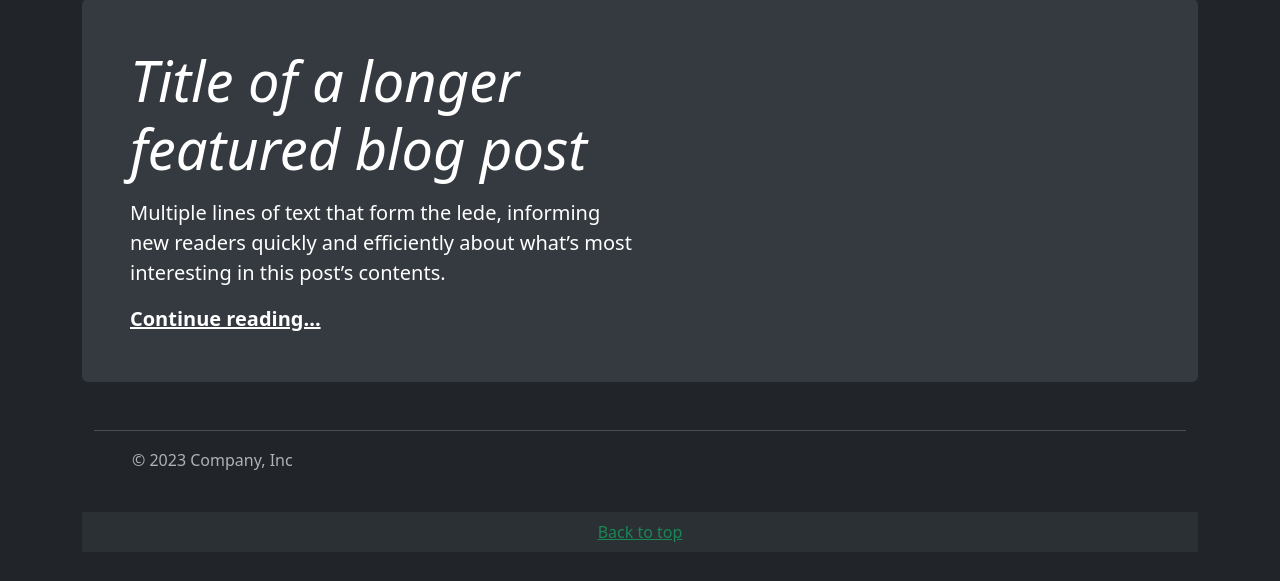
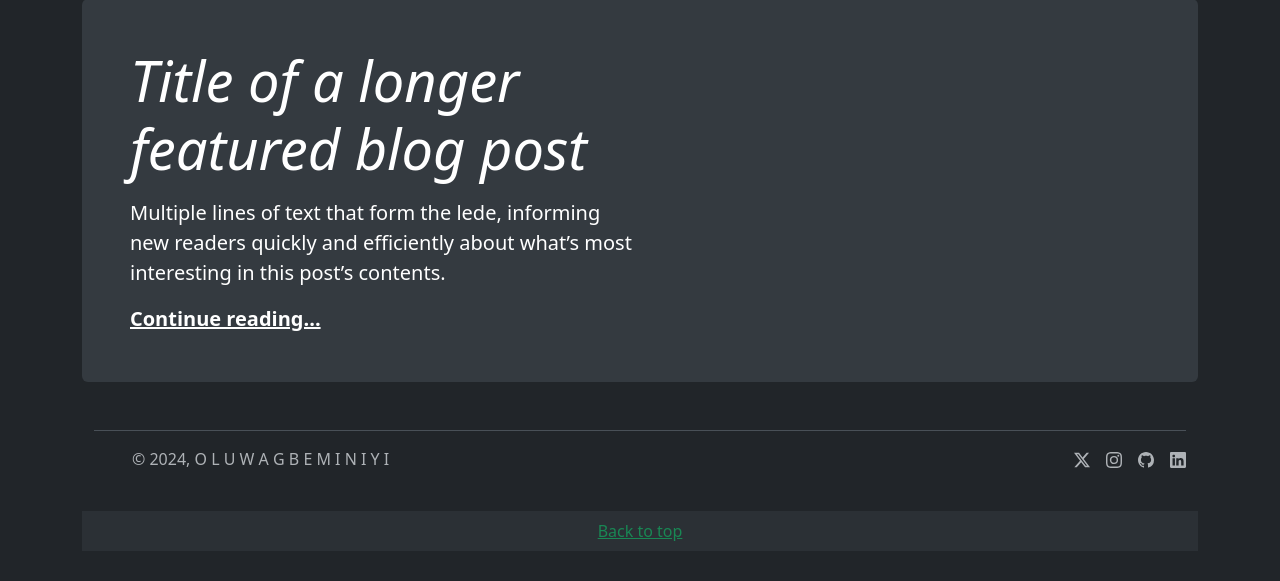
Before and after one commit to Gbeminiyi-A/News_App, a Flask app: page / in a window 1280 px wide. Shown: the part 154-735 px from the top of the page. Run offline with Flask 3, Linux system fonts and the light colour scheme; data that the repository does not hold is empty.

Commit message:
Added my links to the footer and set the year to update dynamically

```diff
--- a/main.py
+++ b/main.py
@@ -1,3 +1,4 @@
+import datetime
 import requests
 from flask import Flask, render_template, request
 import os
@@ -6,6 +7,8 @@ NEWS_APIKEY = os.environ.get('NEWS_APIKEY')
 
 
 app = Flask(__name__)
+
+year = datetime.datetime.now().year
 
 
 @app.route("/", methods=['GET', 'POST'])
@@ -21,7 +24,7 @@ def home_page():
         search_response = requests.get(search_url)
         search_articles = search_response.json()['articles']
         return render_template('search.html', search_articles=search_articles)
-    return render_template('home.html', articles=articles)
+    return render_template('home.html', articles=articles, year=year)
 
 
 @app.route("/nigeria", methods=['GET', 'POST'])
--- a/templates/base.html
+++ b/templates/base.html
@@ -57,18 +57,32 @@
                         <use xlink:href="#bootstrap"></use>
                     </svg>
                 </a>
-                <span class="mb-3 mb-md-0 text-body-secondary">© 2023 Company, Inc</span>
+                <span class="mb-3 mb-md-0 text-body-secondary">© {{ year }}, O L U W A G B E M I N I Y I</span>
             </div>
 
             <ul class="nav col-md-4 justify-content-end list-unstyled d-flex">
-                <li class="ms-3"><a class="text-body-secondary" href="#"><svg class="bi" width="24" height="24">
-                            <use xlink:href="#twitter"></use>
+                <li class="ms-3"><a class="text-body-secondary" href="https://twitter.com/Gbeminiyi_A"><svg
+                            xmlns="http://www.w3.org/2000/svg" width="16" height="16" fill="currentColor"
+                            class="bi bi-twitter-x" viewBox="0 0 16 16">
+                            <path
+                                d="M12.6.75h2.454l-5.36 6.142L16 15.25h-4.937l-3.867-5.07-4.425 5.07H.316l5.733-6.57L0 .75h5.063l3.495 4.633L12.601.75Zm-.86 13.028h1.36L4.323 2.145H2.865z" />
                         </svg></a></li>
-                <li class="ms-3"><a class="text-body-secondary" href="#"><svg class="bi" width="24" height="24">
-                            <use xlink:href="#instagram"></use>
+                <li class="ms-3"><a class="text-body-secondary" href="https://www.instagram.com/neeyee___/"><svg
+                            xmlns="http://www.w3.org/2000/svg" width="16" height="16" fill="currentColor"
+                            class="bi bi-instagram" viewBox="0 0 16 16">
+                            <path
+                                d="M8 0C5.829 0 5.556.01 4.703.048 3.85.088 3.269.222 2.76.42a3.9 3.9 0 0 0-1.417.923A3.9 3.9 0 0 0 .42 2.76C.222 3.268.087 3.85.048 4.7.01 5.555 0 5.827 0 8.001c0 2.172.01 2.444.048 3.297.04.852.174 1.433.372 1.942.205.526.478.972.923 1.417.444.445.89.719 1.416.923.51.198 1.09.333 1.942.372C5.555 15.99 5.827 16 8 16s2.444-.01 3.298-.048c.851-.04 1.434-.174 1.943-.372a3.9 3.9 0 0 0 1.416-.923c.445-.445.718-.891.923-1.417.197-.509.332-1.09.372-1.942C15.99 10.445 16 10.173 16 8s-.01-2.445-.048-3.299c-.04-.851-.175-1.433-.372-1.941a3.9 3.9 0 0 0-.923-1.417A3.9 3.9 0 0 0 13.24.42c-.51-.198-1.092-.333-1.943-.372C10.443.01 10.172 0 7.998 0zm-.717 1.442h.718c2.136 0 2.389.007 3.232.046.78.035 1.204.166 1.486.275.373.145.64.319.92.599s.453.546.598.92c.11.281.24.705.275 1.485.039.843.047 1.096.047 3.231s-.008 2.389-.047 3.232c-.035.78-.166 1.203-.275 1.485a2.5 2.5 0 0 1-.599.919c-.28.28-.546.453-.92.598-.28.11-.704.24-1.485.276-.843.038-1.096.047-3.232.047s-2.39-.009-3.233-.047c-.78-.036-1.203-.166-1.485-.276a2.5 2.5 0 0 1-.92-.598 2.5 2.5 0 0 1-.6-.92c-.109-.281-.24-.705-.275-1.485-.038-.843-.046-1.096-.046-3.233s.008-2.388.046-3.231c.036-.78.166-1.204.276-1.486.145-.373.319-.64.599-.92s.546-.453.92-.598c.282-.11.705-.24 1.485-.276.738-.034 1.024-.044 2.515-.045zm4.988 1.328a.96.96 0 1 0 0 1.92.96.96 0 0 0 0-1.92m-4.27 1.122a4.109 4.109 0 1 0 0 8.217 4.109 4.109 0 0 0 0-8.217m0 1.441a2.667 2.667 0 1 1 0 5.334 2.667 2.667 0 0 1 0-5.334" />
                         </svg></a></li>
-                <li class="ms-3"><a class="text-body-secondary" href="#"><svg class="bi" width="24" height="24">
-                            <use xlink:href="#facebook"></use>
+                <li class="ms-3"><a class="text-body-secondary" href="https://github.com/Gbeminiyi-A"><svg xmlns="http://www.w3.org/2000/svg"
+                            width="16" height="16" fill="currentColor" class="bi bi-github" viewBox="0 0 16 16">
+                            <path
+                                d="M8 0C3.58 0 0 3.58 0 8c0 3.54 2.29 6.53 5.47 7.59.4.07.55-.17.55-.38 0-.19-.01-.82-.01-1.49-2.01.37-2.53-.49-2.69-.94-.09-.23-.48-.94-.82-1.13-.28-.15-.68-.52-.01-.53.63-.01 1.08.58 1.23.82.72 1.21 1.87.87 2.33.66.07-.52.28-.87.51-1.07-1.78-.2-3.64-.89-3.64-3.95 0-.87.31-1.59.82-2.15-.08-.2-.36-1.02.08-2.12 0 0 .67-.21 2.2.82.64-.18 1.32-.27 2-.27s1.36.09 2 .27c1.53-1.04 2.2-.82 2.2-.82.44 1.1.16 1.92.08 2.12.51.56.82 1.27.82 2.15 0 3.07-1.87 3.75-3.65 3.95.29.25.54.73.54 1.48 0 1.07-.01 1.93-.01 2.2 0 .21.15.46.55.38A8.01 8.01 0 0 0 16 8c0-4.42-3.58-8-8-8" />
+                        </svg></a></li>
+                <li class="ms-3"><a class="text-body-secondary"
+                        href="https://www.linkedin.com/in/gbeminiyi-agbedejobi/"><svg xmlns="http://www.w3.org/2000/svg"
+                            width="16" height="16" fill="currentColor" class="bi bi-linkedin" viewBox="0 0 16 16">
+                            <path
+                                d="M0 1.146C0 .513.526 0 1.175 0h13.65C15.474 0 16 .513 16 1.146v13.708c0 .633-.526 1.146-1.175 1.146H1.175C.526 16 0 15.487 0 14.854zm4.943 12.248V6.169H2.542v7.225zm-1.2-8.212c.837 0 1.358-.554 1.358-1.248-.015-.709-.52-1.248-1.342-1.248S2.4 3.226 2.4 3.934c0 .694.521 1.248 1.327 1.248zm4.908 8.212V9.359c0-.216.016-.432.08-.586.173-.431.568-.878 1.232-.878.869 0 1.216.662 1.216 1.634v3.865h2.401V9.25c0-2.22-1.184-3.252-2.764-3.252-1.274 0-1.845.7-2.165 1.193v.025h-.016l.016-.025V6.169h-2.4c.03.678 0 7.225 0 7.225z" />
                         </svg></a></li>
             </ul>
         </footer>
```
